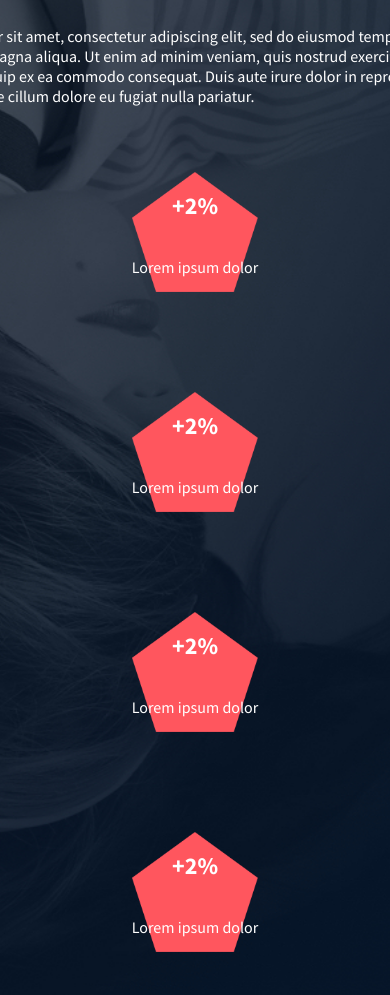
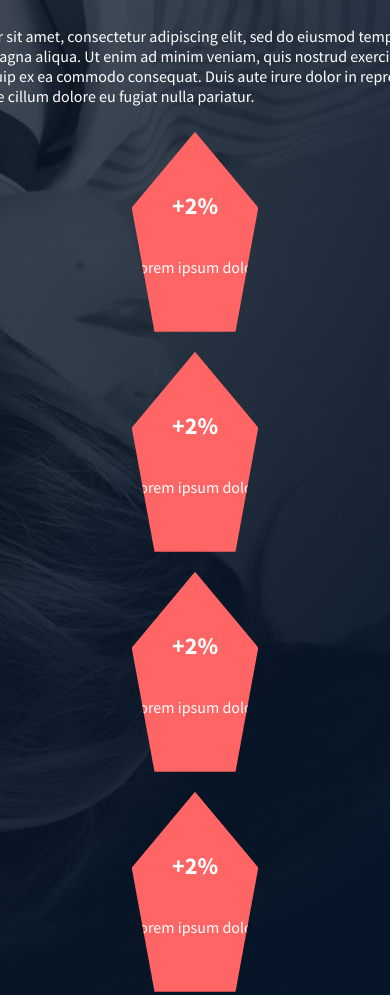
Before and after one commit to Sem512/alx_html_css, a plain HTML site: page headphones/0-index.html in a window 390 px wide. Shown: the part 2340-3335 px from the top of the page. Drawn offline with Linux system fonts and the light colour scheme; files whose address does not match are found by name.

Commit message:
updated the pentagon to use css instead of a bg image

```diff
--- a/headphones/0-styles.css
+++ b/headphones/0-styles.css
@@ -178,10 +178,8 @@ button:hover,input[type="submit"]:hover{
     margin:40px;
     width: 200px;
     height: 200px;
-    background-image: url(images/pentagone.png);
-    background-repeat: no-repeat;
-    background-position: center;
-    background-size: contain;
+    clip-path: polygon(50% 0%, 100% 38%, 82% 100%, 18% 100%, 0% 38%);
+    background-color: #FF6565;
     display: flex;
     flex-direction: column;
     justify-content: center;
@@ -336,9 +334,6 @@ footer{
     .penta div {
         width: 100%;
         margin: 10px 0;
-        background-position: center;
-        background-size: contain;
-        background-repeat: no-repeat;
     }
 
 
```
